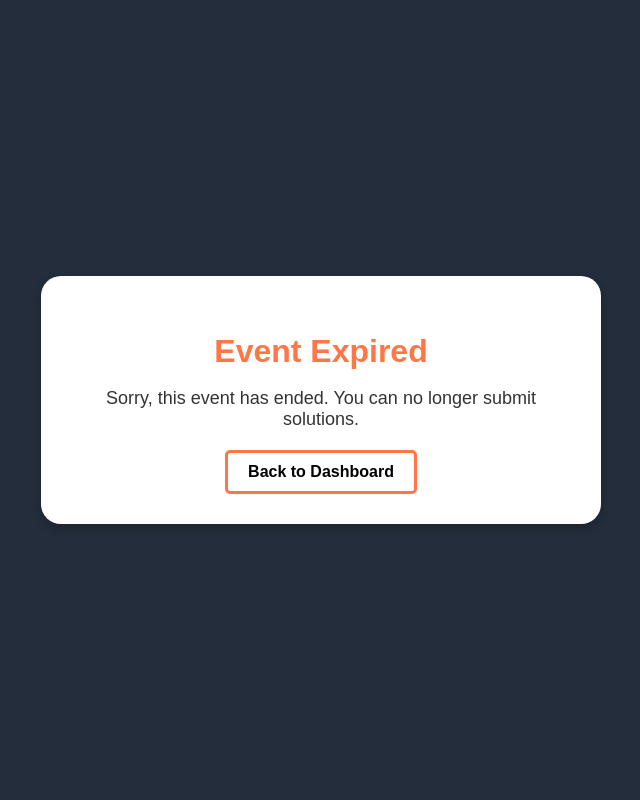
After one commit to Shijin1111/HackersBridge, a Django app: page /competitor/event-expired/ in a window 1280 px wide. The commit adds this page. Shown: the whole page, without its empty margins (319-959 px from the left). Run offline with Django 5.2, Linux system fonts and the light colour scheme.

Commit message:
session for ind_event

```diff
--- a/competitor/urls.py
+++ b/competitor/urls.py
@@ -20,6 +20,7 @@ urlpatterns = [
     path('team/<int:team_id>/chat-box/', views.chat_box, name='chat_box'),
     path('team/<int:team_id>/meeting/', views.meeting, name='meeting'),
     path('ind_event_dashboard/<int:event_id>/', views.ind_event_dashboard, name='ind_event_dashboard'),
+    path('event-expired/', views.ind_event_expiry, name='event_expired_page'),
     path('solve_problem/<int:problem_id>/', views.problem_details, name='solve_problem'),
     path('event/<int:event_id>/submit/', views.submit_event, name='submit_event'),
     path('home/', views.home, name='home'),
--- a/competitor/views.py
+++ b/competitor/views.py
@@ -1,3 +1,4 @@
+from datetime import timedelta
 from django import http
 from django.shortcuts import render,redirect
 from django.contrib.auth.decorators import login_required
@@ -273,17 +274,32 @@ def add_session(request, team_id):
 from django.shortcuts import render, get_object_or_404
 from host.models import IndividualEvent
 
+from django.utils.timezone import now
+from django.shortcuts import redirect
+from django.contrib import messages
+
 def ind_event_dashboard(request, event_id):
     event = get_object_or_404(IndividualEvent, id=event_id)
+
+    # Calculate event end time
+    event_end_time = event.start_datetime + timedelta(minutes=event.time_duration)
+
+    # Check if the event has expired
+    if now() > event_end_time:
+        messages.error(request, "The event has ended. You can no longer participate.")
+        return redirect('competitor:event_expired_page')  # Match the name in urls.py
+
     problems = event.problems.all()  # Fetch related problems
 
     return render(request, 'competitor/ind_event_dashboard.html', {
         'event': event,
-        'problems': problems
+        'problems': problems,
+        'event_end_time': event_end_time.strftime('%Y-%m-%dT%H:%M:%S')
     })
 
 
-
+def ind_event_expiry(request):
+    return render(request, 'competitor/ind_event_expiry.html')
 
 
 # problme execution logic -------------------------------------------------------------
--- /dev/null
+++ b/templates/competitor/ind_event_expiry.html
@@ -0,0 +1,87 @@
+<!DOCTYPE html>
+<html lang="en">
+<head>
+    <meta charset="UTF-8">
+    <meta name="viewport" content="width=device-width, initial-scale=1.0">
+    <title>Event Expired</title>
+    <style>
+        /* Buttons */
+        .btn-link {
+            display: inline-block;
+            padding: 10px 20px;
+            font-size: 16px;
+            font-weight: bold;
+            text-align: center;
+            text-decoration: none;
+            transition: background-color 0.3s, color 0.3s, transform 0.2s ease, box-shadow 0.3s ease;
+            background-color: white;
+            border-radius: 5px;
+            color: rgb(0, 0, 0);
+            border: solid rgb(255, 119, 70);
+        }
+
+        .btn-link:hover {
+            border: solid #232d3b;
+            background-color: rgb(255, 119, 70);
+            color: black;
+        }
+
+        /* Page Layout */
+        body {
+            background-color: #232d3b;
+            display: flex;
+            flex-direction: column;
+            justify-content: center;
+            align-items: center;
+            height: 100vh;
+            margin: 0;
+            color: black;
+            font-family: Arial, Helvetica, sans-serif;
+        }
+
+        .container {
+            text-align: center;
+            background: white;
+            padding: 30px;
+            border-radius: 20px;
+            box-shadow: 0 4px 10px rgba(0, 0, 0, 0.2);
+            max-width: 500px;
+        }
+
+        h2 {
+            color: #ff7746;
+            font-size: 2em;
+            margin-bottom: 10px;
+        }
+
+        p {
+            color: #333;
+            font-size: 18px;
+            margin-bottom: 20px;
+        }
+
+        /* Responsive Design */
+        @media (max-width: 600px) {
+            .container {
+                width: 90%;
+                padding: 20px;
+            }
+
+            h2 {
+                font-size: 1.5em;
+            }
+
+            p {
+                font-size: 16px;
+            }
+        }
+    </style>
+</head>
+<body>
+    <div class="container">
+        <h2>Event Expired</h2>
+        <p>Sorry, this event has ended. You can no longer submit solutions.</p>
+        <a href="{% url 'competitor:competitor_dashboard' %}" class="btn-link">Back to Dashboard</a>
+    </div>
+</body>
+</html>
```
Also changed, not shown: templates/competitor/ind_event_dashboard.html (+30 -0 lines), db.sqlite3.
